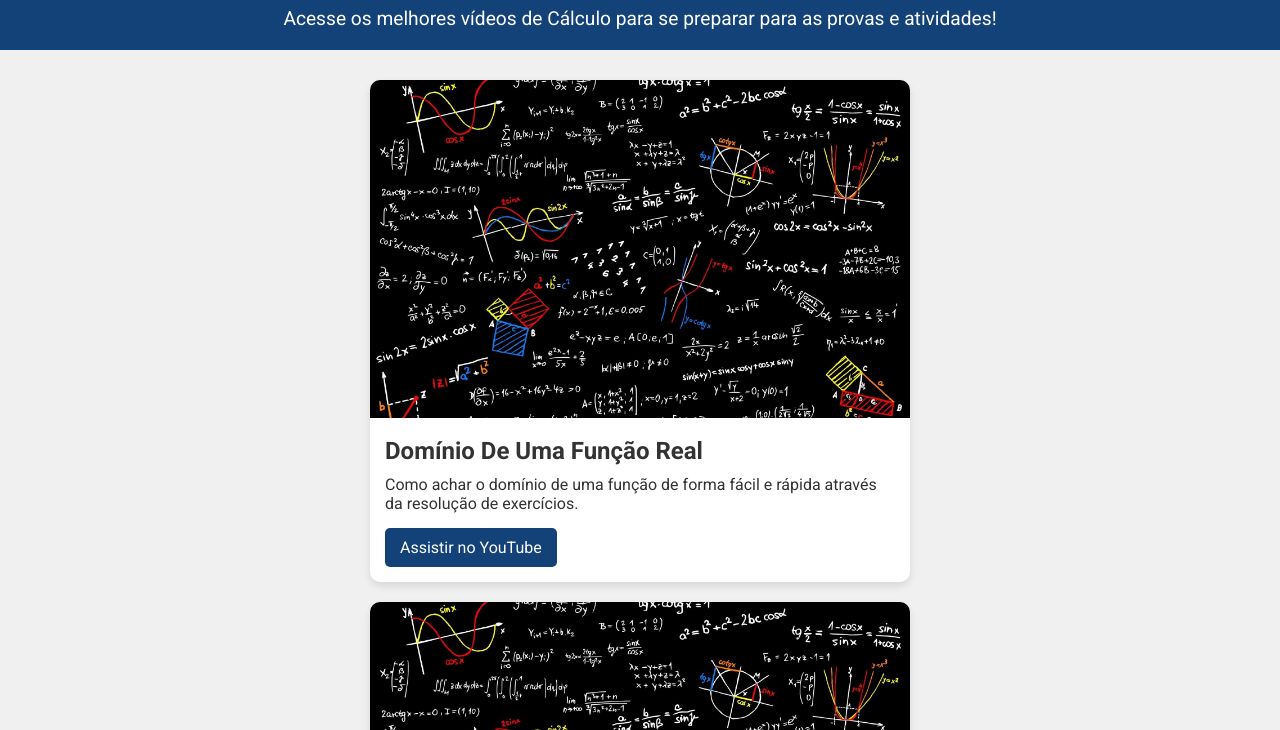
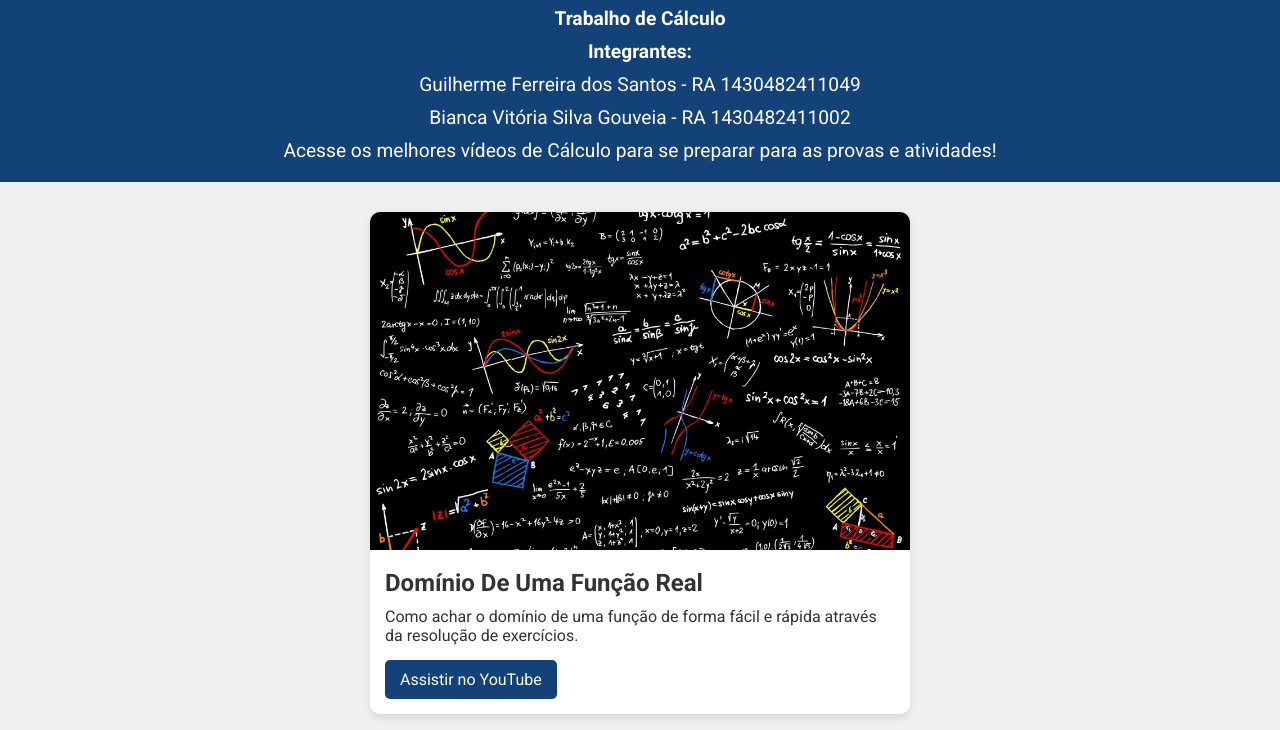
Before and after one commit to biaSCCP/calcBlog, a plain HTML site: page index 2.html in a window 1280 px wide. Shown: the part 70-800 px from the top of the page. Drawn offline with Linux system fonts and the light colour scheme.

Commit message:
primeiro commit

```diff
--- a/index.html
+++ b/index 2.html
@@ -12,6 +12,10 @@
     <!-- Cabeçalho -->
     <header>
         <h1>Links de Estudo de Cálculo</h1>
+        <p><strong>Trabalho de Cálculo</strong></p>
+        <p><strong>Integrantes:</strong></p>
+        <p>Guilherme Ferreira dos Santos - RA 1430482411049</p>
+        <p>Bianca Vitória Silva Gouveia - RA 1430482411002</p>
         <p>Acesse os melhores vídeos de Cálculo para se preparar para as provas e atividades!</p>
     </header>
 
```
Also changed, not shown: 1 other file.
